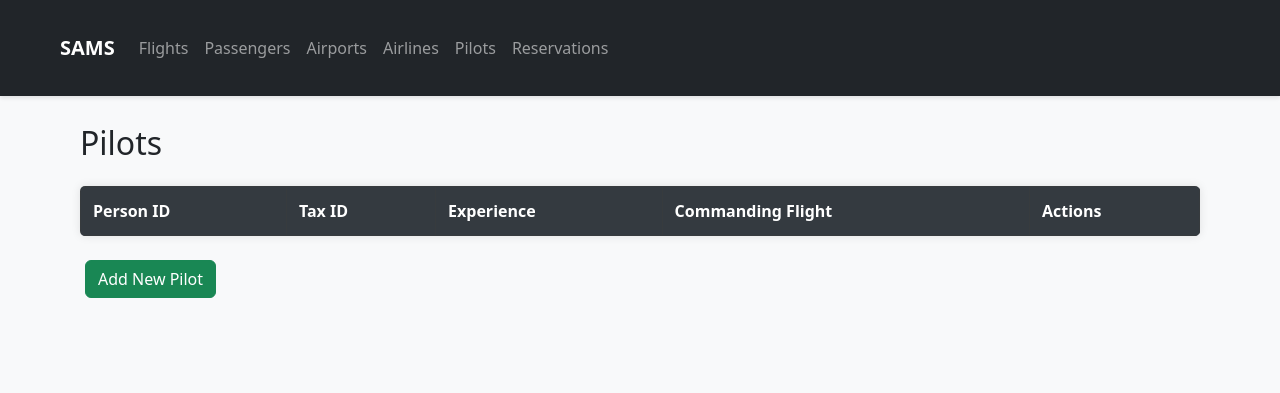
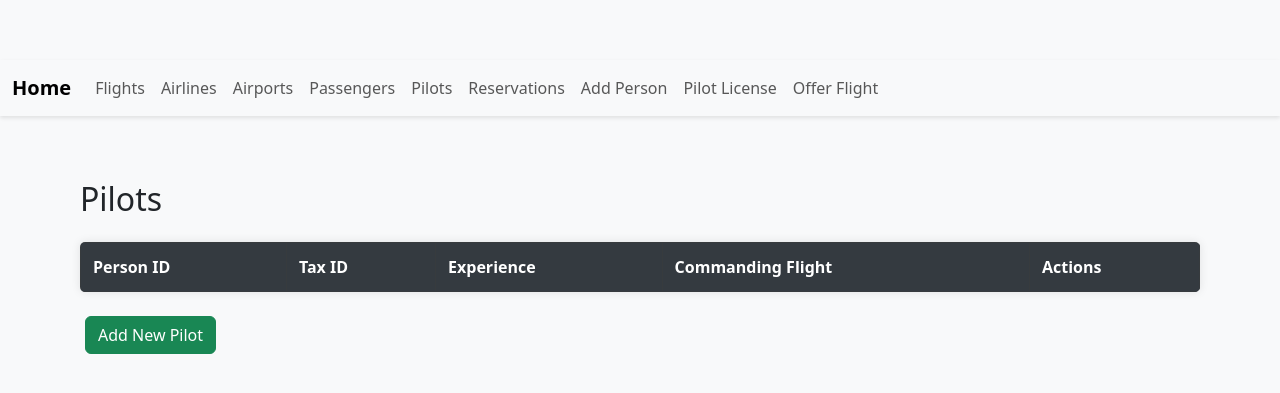
Before and after one commit to ashbagade/flightSystemProject, a Flask app: page /pilots in a window 1280 px wide. Shown: the top 393 px of the page. Run offline with Flask 3, Linux system fonts and the light colour scheme; data that the repository does not hold is empty.

Commit message:
Three additional screens: add_person, offer_flight, and add/revoke pilot licenses

```diff
--- a/sams_project_final/app.py
+++ b/sams_project_final/app.py
@@ -591,5 +591,120 @@ def health_check():
         if conn:
             conn.close()
 
+# ─── ADD PERSON ────────────────────────────────────────────────────────────────
+@app.route('/persons/add', methods=['GET', 'POST'])
+def add_person():
+    if request.method == 'POST':
+        f = request.form
+        conn = None
+        try:
+            conn = get_db_connection()
+            if not conn:
+                flash("Database connection error", "danger")
+                return redirect(url_for('passengers'))
+            # Insert into person table
+            sql_person = """
+                INSERT INTO person (personID, first_name, last_name, locationID, taxID, experience)
+                VALUES (%s, %s, %s, %s, %s, %s)
+            """
+            # Insert into passenger table for miles/funds if provided
+            sql_passenger = """
+                INSERT INTO passenger (personID, miles, funds)
+                VALUES (%s, %s, %s)
+            """
+            with conn.cursor() as cur:
+                cur.execute(sql_person, (
+                    f['personID'],
+                    f['first_name'],
+                    f['last_name'],
+                    f['locationID'],
+                    f['taxID'],
+                    f.get('experience') or None
+                ))
+                # Only insert into passenger if at least one of miles/funds is provided
+                if f.get('miles') or f.get('funds'):
+                    cur.execute(sql_passenger, (
+                        f['personID'],
+                        f.get('miles') or None,
+                        f.get('funds') or None
+                    ))
+                conn.commit()
+            flash('Person added successfully!', 'success')
+        except Exception as e:
+            flash(handle_db_error(e, "adding person"), "danger")
+        finally:
+            if conn:
+                conn.close()
+        return redirect(url_for('passengers'))
+    return render_template('add_person.html')
+
+# ─── PILOT LICENSE ──────────────────────────────────────────────────────────────
+@app.route('/pilot_license', methods=['GET', 'POST'])
+def pilot_license():
+    if request.method == 'POST':
+        f = request.form
+        conn = None
+        try:
+            conn = get_db_connection()
+            if not conn:
+                flash("Database connection error", "danger")
+                return redirect(url_for('pilots'))
+            # Check if license exists for this pilot
+            sql_check = "SELECT * FROM pilot_license WHERE personID=%s AND license=%s"
+            sql_insert = "INSERT INTO pilot_license (personID, license) VALUES (%s, %s)"
+            sql_delete = "DELETE FROM pilot_license WHERE personID=%s AND license=%s"
+            with conn.cursor() as cur:
+                cur.execute(sql_check, (f['personID'], f['license']))
+                exists = cur.fetchone()
+                if exists:
+                    cur.execute(sql_delete, (f['personID'], f['license']))
+                    flash('License revoked successfully!', 'success')
+                else:
+                    cur.execute(sql_insert, (f['personID'], f['license']))
+                    flash('License granted successfully!', 'success')
+                conn.commit()
+        except Exception as e:
+            flash(handle_db_error(e, "grant/revoke pilot license"), "danger")
+        finally:
+            if conn:
+                conn.close()
+        return redirect(url_for('pilots'))
+    return render_template('pilot_license.html')
+
+# ─── OFFER FLIGHT ───────────────────────────────────────────────────────────────
+@app.route('/flights/offer', methods=['GET', 'POST'])
+def offer_flight():
+    if request.method == 'POST':
+        f = request.form
+        conn = None
+        try:
+            conn = get_db_connection()
+            if not conn:
+                flash("Database connection error", "danger")
+                return redirect(url_for('flights'))
+            sql = """
+                INSERT INTO flight (flightID, routeID, support_airline, support_tail, progress, next_time, cost)
+                VALUES (%s, %s, %s, %s, %s, %s, %s)
+            """
+            with conn.cursor() as cur:
+                cur.execute(sql, (
+                    f['flightID'],
+                    f['routeID'],
+                    f['support_airline'],
+                    f['support_tail'],
+                    f['progress'],
+                    f['next_time'],
+                    f['cost']
+                ))
+                conn.commit()
+            flash('Flight offered successfully!', 'success')
+        except Exception as e:
+            flash(handle_db_error(e, "offering flight"), "danger")
+        finally:
+            if conn:
+                conn.close()
+        return redirect(url_for('flights'))
+    return render_template('offer_flight.html')
+
 if __name__ == '__main__':
     app.run(debug=True)
--- a/sams_project_final/frontend/templates/base.html
+++ b/sams_project_final/frontend/templates/base.html
@@ -14,32 +14,23 @@
     {% block head %}{% endblock %}
 </head>
 <body>
-    <nav class="navbar navbar-expand-lg navbar-dark bg-dark fixed-top">
-        <div class="container">
-            <a class="navbar-brand" href="{{ url_for('index') }}">SAMS</a>
-            <button class="navbar-toggler" type="button" data-bs-toggle="collapse" data-bs-target="#navbarNav">
+    <nav class="navbar navbar-expand-lg navbar-light bg-light mb-4">
+        <div class="container-fluid">
+            <a class="navbar-brand" href="{{ url_for('index') }}">Home</a>
+            <button class="navbar-toggler" type="button" data-bs-toggle="collapse" data-bs-target="#navbarNav" aria-controls="navbarNav" aria-expanded="false" aria-label="Toggle navigation">
                 <span class="navbar-toggler-icon"></span>
             </button>
             <div class="collapse navbar-collapse" id="navbarNav">
                 <ul class="navbar-nav">
-                    <li class="nav-item">
-                        <a class="nav-link" href="{{ url_for('flights') }}">Flights</a>
-                    </li>
-                    <li class="nav-item">
-                        <a class="nav-link" href="{{ url_for('passengers') }}">Passengers</a>
-                    </li>
-                    <li class="nav-item">
-                        <a class="nav-link" href="{{ url_for('airports') }}">Airports</a>
-                    </li>
-                    <li class="nav-item">
-                        <a class="nav-link" href="{{ url_for('airlines') }}">Airlines</a>
-                    </li>
-                    <li class="nav-item">
-                        <a class="nav-link" href="{{ url_for('pilots') }}">Pilots</a>
-                    </li>
-                    <li class="nav-item">
-                        <a class="nav-link" href="{{ url_for('reservations') }}">Reservations</a>
-                    </li>
+                    <li class="nav-item"><a class="nav-link" href="{{ url_for('flights') }}">Flights</a></li>
+                    <li class="nav-item"><a class="nav-link" href="{{ url_for('airlines') }}">Airlines</a></li>
+                    <li class="nav-item"><a class="nav-link" href="{{ url_for('airports') }}">Airports</a></li>
+                    <li class="nav-item"><a class="nav-link" href="{{ url_for('passengers') }}">Passengers</a></li>
+                    <li class="nav-item"><a class="nav-link" href="{{ url_for('pilots') }}">Pilots</a></li>
+                    <li class="nav-item"><a class="nav-link" href="{{ url_for('reservations') }}">Reservations</a></li>
+                    <li class="nav-item"><a class="nav-link" href="{{ url_for('add_person') }}">Add Person</a></li>
+                    <li class="nav-item"><a class="nav-link" href="{{ url_for('pilot_license') }}">Pilot License</a></li>
+                    <li class="nav-item"><a class="nav-link" href="{{ url_for('offer_flight') }}">Offer Flight</a></li>
                 </ul>
             </div>
         </div>
```
Also changed, not shown: sams_project_final/frontend/templates/add_person.html (added, +58 -0 lines), sams_project_final/frontend/templates/offer_flight.html (added, +54 -0 lines), sams_project_final/frontend/templates/pilot_license.html (added, +30 -0 lines).
